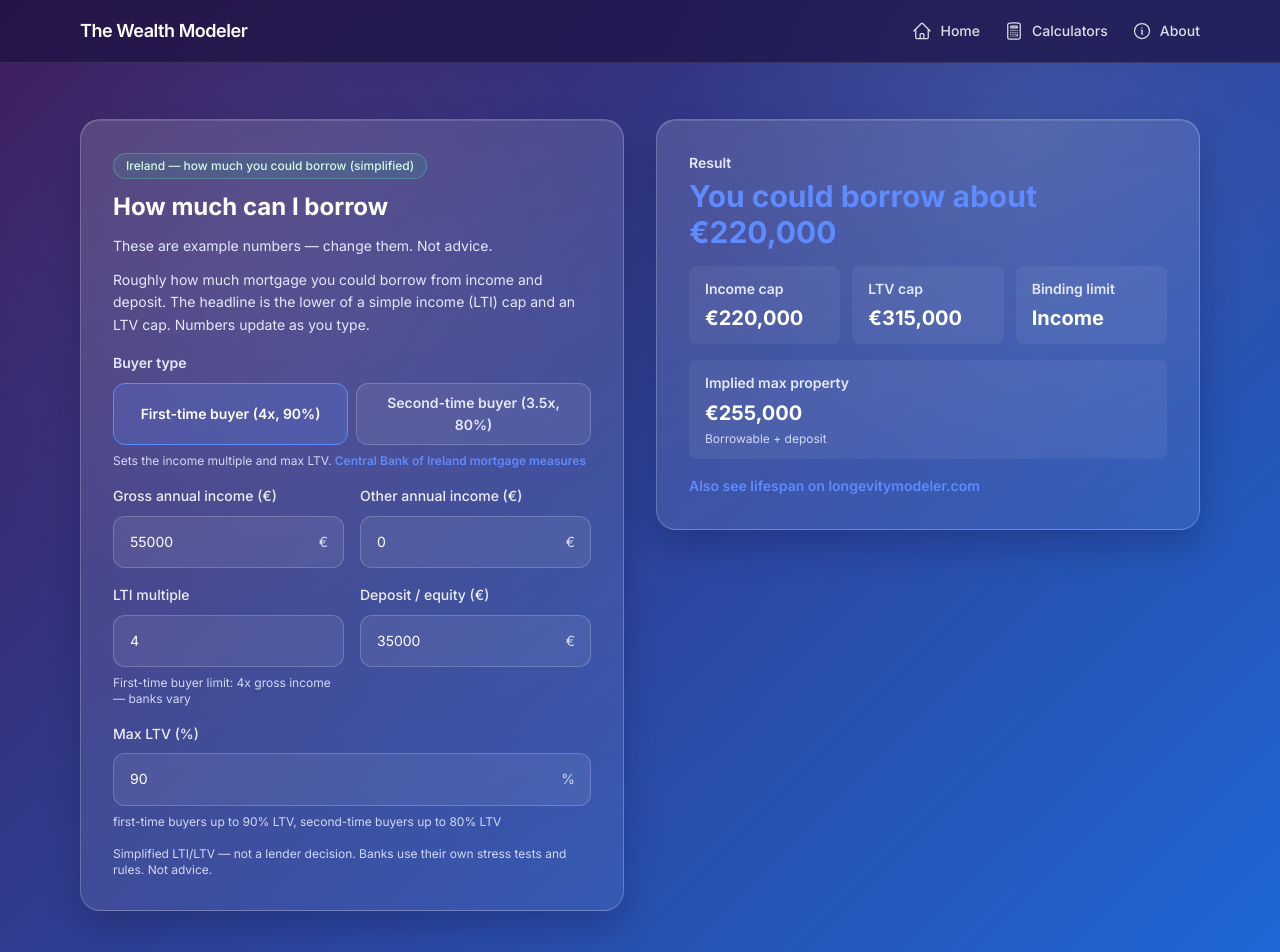
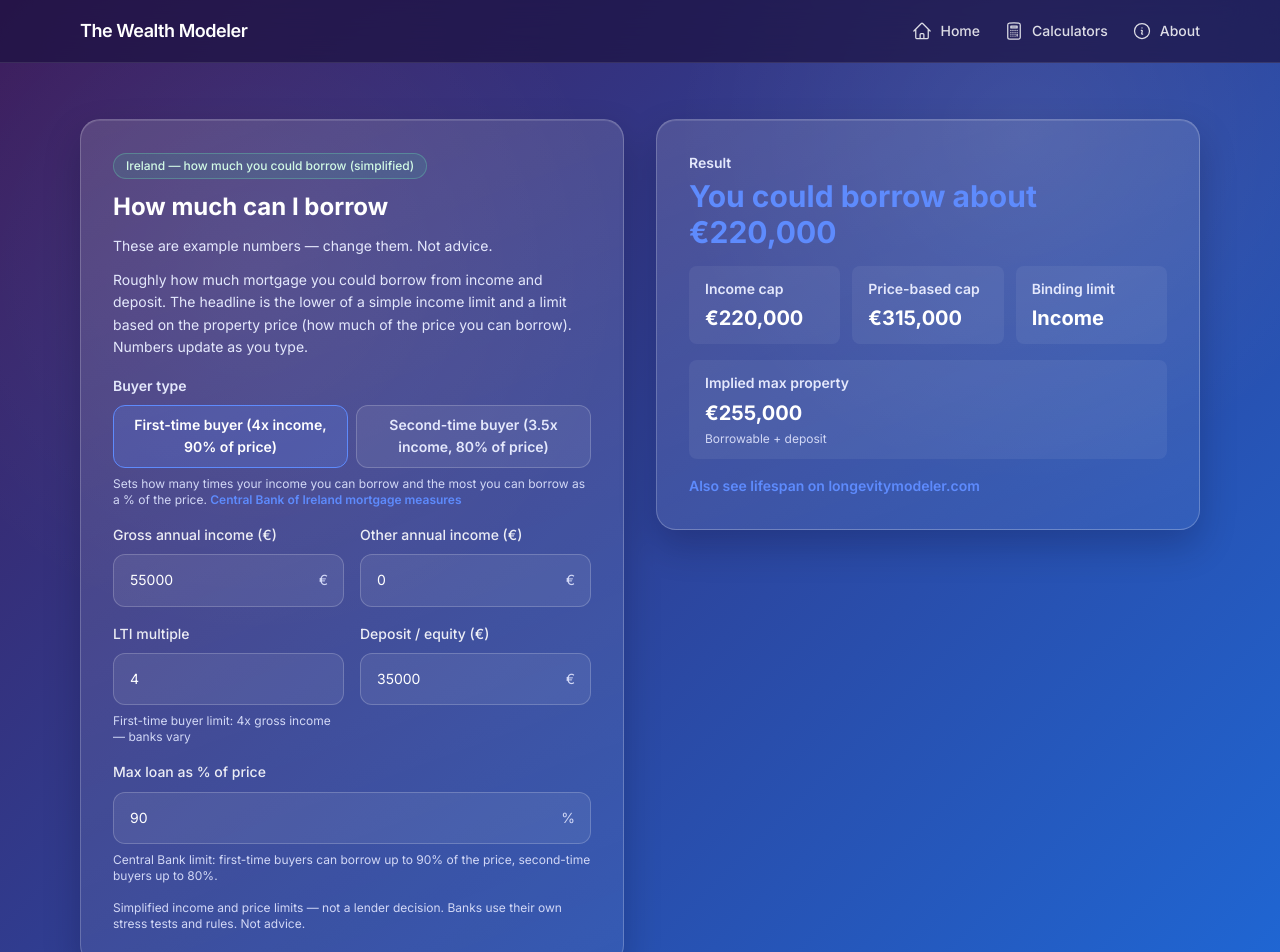
Before and after one commit to alexcanchaya-dotcom/thewealthmodeler, a Next.js app: page /calculators/how-much-can-i-borrow in a window 1280 px wide. Shown: the top 952 px of the page. Built offline with nearby package versions, Linux system fonts and the light colour scheme.

Commit message:
Borrow calculator: replace 'LTV' with plain wording in visitor-facing copy

```diff
--- a/scripts/test-how-much-can-i-borrow.mjs
+++ b/scripts/test-how-much-can-i-borrow.mjs
@@ -49,6 +49,7 @@ test('second-time buyer: 3.5x income and 80% LTV, LTV binds', () => {
 test('hint copy reflects selected type', () => {
   assert.match(m.ltiHint('first'), /First-time buyer limit: 4x/);
   assert.match(m.ltiHint('second'), /Second-time buyer limit: 3.5x/);
-  assert.match(m.LTV_HINT, /first-time buyers up to 90%.*second-time buyers up to 80%/);
+  assert.equal(m.LTV_HINT, 'Central Bank limit: first-time buyers can borrow up to 90% of the price, second-time buyers up to 80%.');
+  assert.doesNotMatch(m.LTV_HINT, /LTV/);
   assert.match(m.CENTRAL_BANK_MORTGAGE_MEASURES_URL, /^https:\/\/www\.centralbank\.ie\//);
 });
--- a/src/app/calculators/how-much-can-i-borrow/page.tsx
+++ b/src/app/calculators/how-much-can-i-borrow/page.tsx
@@ -56,7 +56,7 @@ function formatEuro(value: number, digits = 0) {
 
 function bindingLabel(binding: 'income' | 'ltv' | 'both'): string {
   if (binding === 'income') return 'Income';
-  if (binding === 'ltv') return 'LTV';
+  if (binding === 'ltv') return 'Price limit';
   return 'Both';
 }
 
@@ -105,7 +105,7 @@ export default function HowMuchCanIBorrowPage() {
           <p className="mt-1 text-sm text-ink-body">{EXAMPLE_NUMBERS_LINE}</p>
           <p className="text-sm text-ink-body">
             Roughly how much mortgage you could borrow from income and deposit. The headline is the lower of a simple
-            income (LTI) cap and an LTV cap. Numbers update as you type.
+            income limit and a limit based on the property price (how much of the price you can borrow). Numbers update as you type.
           </p>
         </div>
 
@@ -125,12 +125,12 @@ export default function HowMuchCanIBorrowPage() {
                     : 'border-white/20 bg-white/[0.07] text-ink-body hover:border-white/30'
                 }`}
               >
-                {BUYER_TYPE_LABELS[type]} ({ltiForBuyerType(type)}x, {ltvForBuyerType(type)}%)
+                {BUYER_TYPE_LABELS[type]} ({ltiForBuyerType(type)}x income, {ltvForBuyerType(type)}% of price)
               </button>
             ))}
           </div>
           <p className="text-xs text-ink-muted">
-            Sets the income multiple and max LTV.{' '}
+            Sets how many times your income you can borrow and the most you can borrow as a % of the price.{' '}
             <a
               href={CENTRAL_BANK_MORTGAGE_MEASURES_URL}
               target="_blank"
@@ -190,7 +190,7 @@ export default function HowMuchCanIBorrowPage() {
           />
           <div className="sm:col-span-2 space-y-2">
             <InputField
-              label="Max LTV (%)"
+              label="Max loan as % of price"
               step="0.1"
               register={register('maxLtvPercent', {
                 valueAsNumber: true,
@@ -220,7 +220,7 @@ export default function HowMuchCanIBorrowPage() {
               <p className="mt-1 text-xl font-bold text-white">{formatEuro(result.incomeCap)}</p>
             </div>
             <div className="rounded-lg bg-glass-subtle px-4 py-3">
-              <p className="text-sm font-semibold text-ink-body">LTV cap</p>
+              <p className="text-sm font-semibold text-ink-body">Price-based cap</p>
               <p className="mt-1 text-xl font-bold text-white">
                 {result.ltvCap === null ? 'Unlimited' : formatEuro(result.ltvCap)}
               </p>
--- a/src/lib/how-much-can-i-borrow.ts
+++ b/src/lib/how-much-can-i-borrow.ts
@@ -22,8 +22,8 @@ export function ltvForBuyerType(type: BuyerType): number {
   return LTV_BY_BUYER_TYPE[type] ?? LTV_BY_BUYER_TYPE[DEFAULT_BUYER_TYPE];
 }
 
-/** Hint under the LTV field. */
-export const LTV_HINT = 'Central Bank limit: first-time buyers up to 90% LTV, second-time buyers up to 80% — banks vary';
+/** Hint under the max-loan-as-%-of-price field. */
+export const LTV_HINT = 'Central Bank limit: first-time buyers can borrow up to 90% of the price, second-time buyers up to 80%.';
 
 /** Hint under the LTI field, e.g. "First-time buyer limit: 4x gross income — banks vary". */
 export function ltiHint(type: BuyerType): string {
--- a/src/lib/irish-copy.ts
+++ b/src/lib/irish-copy.ts
@@ -35,8 +35,8 @@ export const STATE_PENSION_WEEKLY_HINT = 'full Contributory State Pension approx
 export const STATE_PENSION_COMPLETENESS_HINT = '% of full pension you expect';
 export const HOW_MUCH_CAN_I_BORROW_BADGE = 'Ireland — how much you could borrow (simplified)';
 export const HOW_MUCH_CAN_I_BORROW_FOOTNOTE =
-  'Simplified LTI/LTV — not a lender decision. Banks use their own stress tests and rules. Not advice.';
-export const HOW_MUCH_CAN_I_BORROW_LTV_HINT = 'first-time buyers up to 90% LTV, second-time buyers up to 80% LTV';
+  'Simplified income and price limits — not a lender decision. Banks use their own stress tests and rules. Not advice.';
+export const HOW_MUCH_CAN_I_BORROW_LTV_HINT = 'Central Bank limit: first-time buyers can borrow up to 90% of the price, second-time buyers up to 80%.';
 export const MORTGAGE_REPAYMENT_BADGE = 'Ireland — mortgage repayment (simplified)';
 export const MORTGAGE_REPAYMENT_FOOTNOTE =
   'Simple amortising loan — ignores fees, insurance, and lender stress tests. Not advice.';
```
